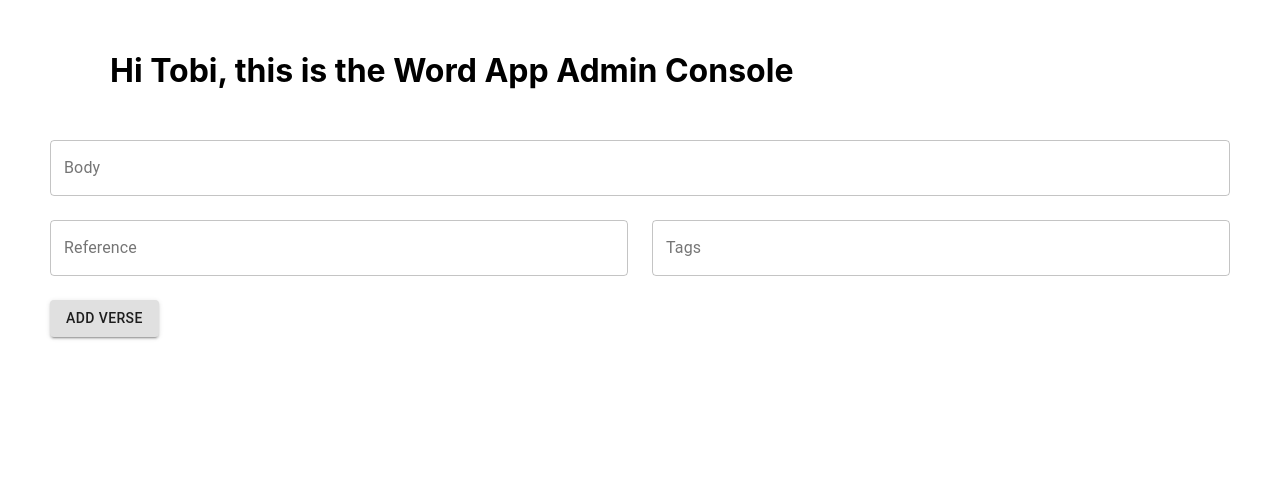
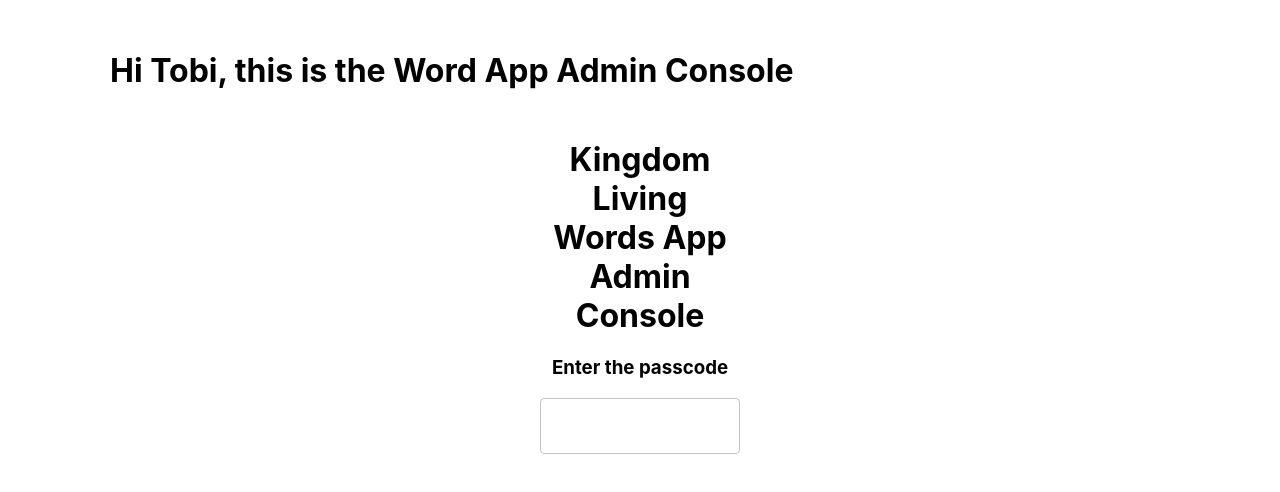
Before and after one commit to davidosemwegie/kl-words-app-admin-portal, a React (Create React App) app: page / in a window 1280 px wide. Shown: the top 492 px of the page. Built offline with nearby package versions, Linux system fonts and the light colour scheme.

Commit message:
Started implementing auth

```diff
--- /dev/null
+++ b/src/actions/index.js
@@ -0,0 +1,5 @@
+export const auth = () => {
+  return {
+    type: "AUTH",
+  }
+}
--- a/src/components/App/App.js
+++ b/src/components/App/App.js
@@ -1,15 +1,18 @@
 import React from "react"
 import "./App.css"
+import { useSelector } from "react-redux"
+import AddVerseForm from "../AddVerseForm"
+import { auth } from "../../actions"
 
-// Component Import
 import Header from "../Header"
-import AddVerseForm from "../AddVerseForm"
+import PasscodeInput from "../PasscodeInput"
 
 function App() {
+  const loggedIn = useSelector((state) => state.auth)
   return (
     <div>
       <Header title=" Hi Tobi, this is the Word App Admin Console" />
-      <AddVerseForm />
+      {loggedIn ? <AddVerseForm /> : <PasscodeInput />}
     </div>
   )
 }
--- /dev/null
+++ b/src/components/PasscodeInput/PasscodeInput.js
@@ -0,0 +1,37 @@
+import React, { useState, useEffect } from "react"
+import styled from "styled-components"
+import { useSelector, useDispatch } from "react-redux"
+import { OutlinedInput, InputLabel } from "@material-ui/core/"
+import { auth } from "../../actions"
+
+const Container = styled.div`
+  width: 200px;
+  justify-content: center;
+  margin: 0 auto;
+`
+const Label = styled.h3`
+  text-align: center;
+`
+const Title = styled.h1`
+  text-align: center;
+`
+
+function PasscodeInput() {
+  const [passcode, setPasscode] = useState("")
+
+  const handleChange = () => (event) => {
+    const userCode = event.target.value
+    setPasscode(userCode)
+    console.log(userCode)
+  }
+
+  return (
+    <Container>
+      <Title>Kingdom Living Words App Admin Console</Title>
+      <Label>Enter the passcode</Label>
+      <OutlinedInput id="outlined-adornment-amount" value={passcode} onChange={handleChange()} />
+    </Container>
+  )
+}
+
+export default PasscodeInput
--- /dev/null
+++ b/src/components/PasscodeInput/index.js
@@ -0,0 +1,3 @@
+import PasscodeInput from "./PasscodeInput"
+
+export default PasscodeInput
--- a/src/index.js
+++ b/src/index.js
@@ -1,12 +1,19 @@
 import React from "react"
 import ReactDOM from "react-dom"
 import "./index.css"
+import { createStore } from "redux"
+import { Provider } from "react-redux"
 import App from "./components/App"
 import * as serviceWorker from "./serviceWorker"
+import allReducers from "./reducers"
+
+const store = createStore(allReducers)
 
 ReactDOM.render(
   <React.StrictMode>
-    <App />
+    <Provider store={store}>
+      <App />
+    </Provider>
   </React.StrictMode>,
   document.getElementById("root")
 )
--- /dev/null
+++ b/src/reducers/auth.js
@@ -0,0 +1,17 @@
+const codeMatch = (code) => {
+  if (code === 5555) {
+    return true
+  }
+  return false
+}
+
+const auth = (state = false, action) => {
+  switch (action.type) {
+    case "AUTH":
+      return codeMatch(action.payload)
+    default:
+      return state
+  }
+}
+
+export default auth
--- /dev/null
+++ b/src/reducers/index.js
@@ -0,0 +1,8 @@
+import { combineReducers } from "redux"
+import auth from "./auth"
+
+const allReducers = combineReducers({
+  auth,
+})
+
+export default allReducers
```
Also changed, not shown: src/components/AddVerseForm/AddVerseForm.js (+0 -11 lines), .eslintrc.json.
